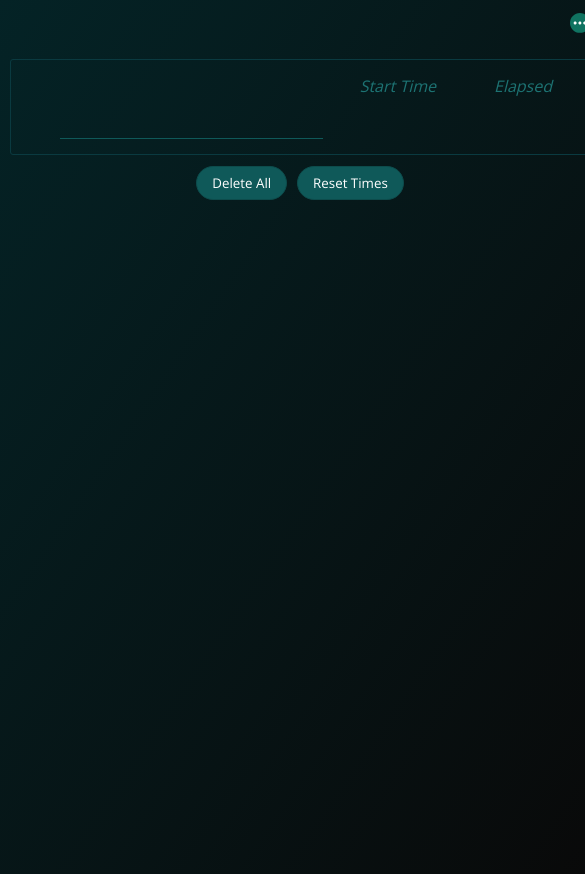
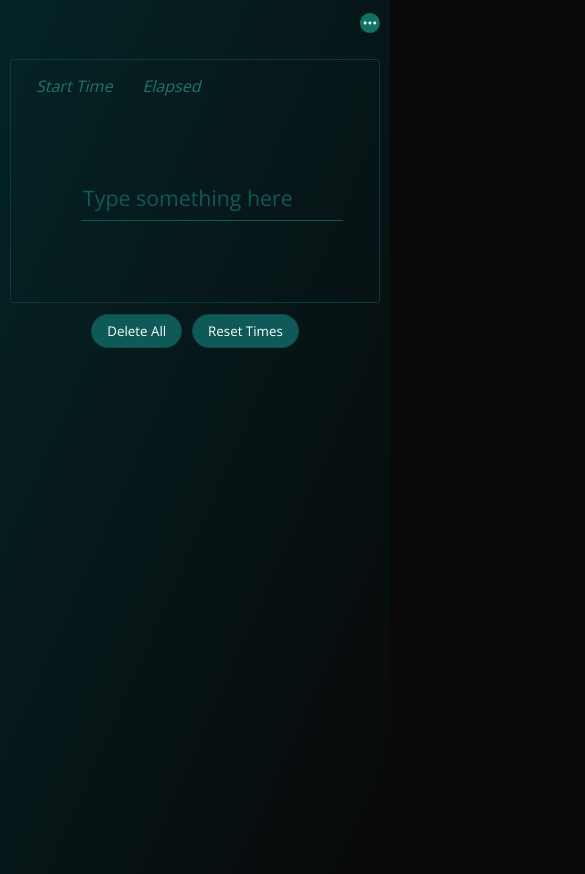
Before and after one commit to cjbailey/clockit, a React (Create React App) app: page / in a window 390 px wide. Shown: the whole page, 585 px wide, since content can reach past the window. Built offline with nearby package versions, Linux system fonts and the light colour scheme.

Commit message:
[Feature] mobile styling

```diff
--- a/public/index.html
+++ b/public/index.html
@@ -20,7 +20,7 @@
       work correctly both with client-side routing and a non-root public URL.
       Learn how to configure a non-root public URL by running `npm run build`.
     -->
-	<title>React App</title>
+	<title>Time-out</title>
 </head>
 
 <body>
--- a/src/App.tsx
+++ b/src/App.tsx
@@ -1,7 +1,6 @@
 import React, { useReducer } from "react";
-import AppContext, { useAppContext } from "./components/AppContext";
+import { useAppContext } from "./components/AppContext";
 import Menu from "./components/Menu";
-import Settings from "./components/Settings";
 import WorkList from "./components/WorkList";
 import IWorkListItem from "./interfaces/IWorkListItem";
 import "./styles.scss";
@@ -22,9 +21,11 @@ function getWorkList(): IWorkListItem[] {
 }
 
 export default function App() {
-  const [workItems, workItemDispatcher] = useReducer(workItemsReducer, [], getWorkList);
-
-  const appContext = useAppContext();
+  const [workItems, workItemDispatcher] = useReducer(
+    workItemsReducer,
+    [],
+    getWorkList
+  );
 
   return (
     <div className="App">
--- a/src/components/WorkItem.tsx
+++ b/src/components/WorkItem.tsx
@@ -13,6 +13,13 @@ interface IProps {
   elapsedTime?: Time;
   disabled?: boolean;
   onCreateWorkItem?: (title: string) => void;
+  onUpdateWorkItem?: (
+    id: WorkListItemId,
+    title: string,
+    startTime: Time,
+    lastStartTime: Time,
+    elapsedTime: Time
+  ) => void;
   onDeleteWorkItem?: (id: WorkListItemId) => void;
   onStartItemTimer?: (id: WorkListItemId) => void;
 }
@@ -25,6 +32,7 @@ export default function WorkItem({
   elapsedTime,
   disabled = false,
   onCreateWorkItem,
+  onUpdateWorkItem,
   onDeleteWorkItem,
   onStartItemTimer,
 }: IProps) {
@@ -36,7 +44,18 @@ export default function WorkItem({
   };
 
   const titleInput = (ev: ChangeEvent<HTMLInputElement>) => {
-    setTitle(ev.currentTarget.value || "");
+    const title: string = ev.currentTarget.value || "";
+    setTitle(title);
+
+    if (
+      onUpdateWorkItem &&
+      id &&
+      title &&
+      startTime &&
+      lastStartTime &&
+      elapsedTime
+    )
+      onUpdateWorkItem(id, title, startTime, lastStartTime, elapsedTime);
   };
 
   const keyUp = (ev: KeyboardEvent<HTMLInputElement>) => {
@@ -83,7 +102,12 @@ export default function WorkItem({
         <div></div>
       )}
       <div className="title">
-        <input onChange={titleInput} onKeyUp={keyUp} value={_title} />
+        <input
+          onChange={titleInput}
+          onKeyUp={keyUp}
+          value={_title}
+          placeholder={!id ? "Type something here" : ""}
+        />
       </div>
       {startTime ? (
         <div className="start-time time-hdr" style={timeFormatStyle as any}>
@@ -94,7 +118,10 @@ export default function WorkItem({
       )}
 
       {lastStartTime ? (
-        <div className="last-start-time time-hdr" style={timeFormatStyle as any}>
+        <div
+          className="last-start-time time-hdr"
+          style={timeFormatStyle as any}
+        >
           {lastStartTime.toString(settings.timeFormat)}
         </div>
       ) : (
--- a/src/components/WorkList.tsx
+++ b/src/components/WorkList.tsx
@@ -4,6 +4,7 @@ import IWorkListItem from "../interfaces/IWorkListItem";
 import Time from "../types/Time";
 import TimerAction from "../types/TimerAction";
 import { WorkListActionType } from "../types/WorkListActionType";
+import { WorkListItemId } from "../types/WorkListItemId";
 import { useAppContext } from "./AppContext";
 import Button from "./Button";
 import ConfirmDialog from "./ConfirmDialog";
@@ -15,11 +16,19 @@ interface IProps {
 }
 
 const CONFIRM_RESET_ALL_DIALOG = (
-  <ConfirmDialog message="Are you sure you want to delete all items?" acceptText="Yes" cancelText="No" />
+  <ConfirmDialog
+    message="Are you sure you want to delete all items?"
+    acceptText="Yes"
+    cancelText="No"
+  />
 );
 
 const CONFIRM_RESET_TIMES_DIALOG = (
-  <ConfirmDialog message="Are you sure you want to reset all times?" acceptText="Yes" cancelText="No" />
+  <ConfirmDialog
+    message="Are you sure you want to reset all times?"
+    acceptText="Yes"
+    cancelText="No"
+  />
 );
 
 export default function WorkList({ items, workItemDispatcher }: IProps) {
@@ -51,6 +60,25 @@ export default function WorkList({ items, workItemDispatcher }: IProps) {
       activeTimer.stop();
       setActiveTimer(null);
     }
+  };
+
+  const updateItem = (
+    id: WorkListItemId,
+    title: string,
+    startTime: Time,
+    lastStartTime: Time,
+    elapsedTime: Time
+  ) => {
+    workItemDispatcher({
+      type: WorkListActionType.Update,
+      value: {
+        id,
+        title,
+        startTime,
+        lastStartTime,
+        elapsedTime,
+      },
+    });
   };
 
   const startItemTimer = (id: number) => {
@@ -85,7 +113,9 @@ export default function WorkList({ items, workItemDispatcher }: IProps) {
   };
 
   const resetAll = async () => {
-    const confirm = await appContext.pushView<boolean>(CONFIRM_RESET_ALL_DIALOG);
+    const confirm = await appContext.pushView<boolean>(
+      CONFIRM_RESET_ALL_DIALOG
+    );
     if (!confirm) {
       return;
     }
@@ -101,7 +131,9 @@ export default function WorkList({ items, workItemDispatcher }: IProps) {
   };
 
   const resetTimes = async () => {
-    const confirm = await appContext.pushView<boolean>(CONFIRM_RESET_TIMES_DIALOG);
+    const confirm = await appContext.pushView<boolean>(
+      CONFIRM_RESET_TIMES_DIALOG
+    );
     if (!confirm) {
       return;
     }
@@ -128,6 +160,7 @@ export default function WorkList({ items, workItemDispatcher }: IProps) {
         disabled={activeTimer?.workListItem.id === x.id}
         onDeleteWorkItem={deleteItem}
         onStartItemTimer={startItemTimer}
+        onUpdateWorkItem={updateItem}
       />
     ));
   };
@@ -136,8 +169,8 @@ export default function WorkList({ items, workItemDispatcher }: IProps) {
     <div className="work-list">
       <div className="work-list-items">
         <div className="work-item header">
-          <div></div>
-          <div></div>
+          <div className="delete"></div>
+          <div className="title"></div>
           <div className="start-time">Start Time</div>
           <div className="last-start-time">Last Start Time</div>
           <div className="elapsed-time">Elapsed</div>
--- a/src/styles.scss
+++ b/src/styles.scss
@@ -51,6 +51,10 @@ $Color-theme-5-rgba: rgba(16, 114, 96, 1);
   background-color: $Color-theme-5-hex;
 }
 
+::placeholder {
+  color: $Color-theme-3-hex
+}
+
 body {
   width: 100%;
   height: calc(100vh - 15px);
@@ -64,7 +68,7 @@ body {
 }
 
 .App {
-  min-width: 600px;
+  // min-width: 600px;
   min-height: 100vh;
   padding-bottom: 30px;
   text-align: center;
@@ -193,21 +197,57 @@ body {
 
       .title {
         width: 50%;
-        // border-bottom: 1px solid $Color-theme-3-hex;
         text-align: left;
       }
 
       .time-hdr:before {
-        // content: "hh:mm:ss";
         content: var(--format);
         font-size: 8pt;
         color: $Color-theme-4-hex;
         position: absolute;
         top: -3px;
       }
+    }
+  }
 
-      .last-start-time {
-        @media screen and (max-width: 600px) {
+  @media (orientation: portrait) and (max-width: 800px) {
+    .work-list-items {
+      display: flex;
+      flex-direction: column;
+      align-items: flex-start;
+
+      .work-item {
+        position: relative;
+        display: block;
+        width: 100%;
+        text-align: left;
+
+        & > div {
+          display: inline-block;
+          height: 2em;
+        }
+
+        &.header {
+          .delete, .title {
+            display: none;
+          }
+        }
+
+        .delete {
+          position: absolute;
+          left: 0px;
+          top: 10px;
+        }
+
+        .title {
+          $margin-left: 50px;
+          display: block;
+          margin-left: $margin-left;
+          margin-bottom: 10px;
+          width: calc(100% - $margin-left - 40px);
+        }
+
+        .last-start-time {
           display: none;
         }
       }
```
Also changed, not shown: 2 other files (tests, documents, lock files or other folders).
